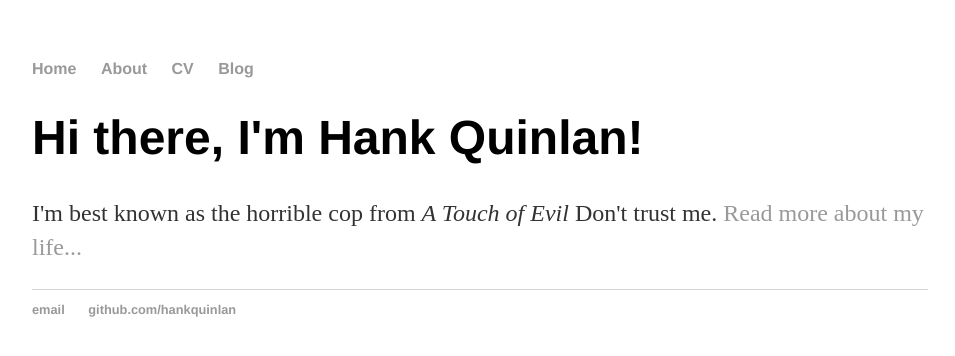
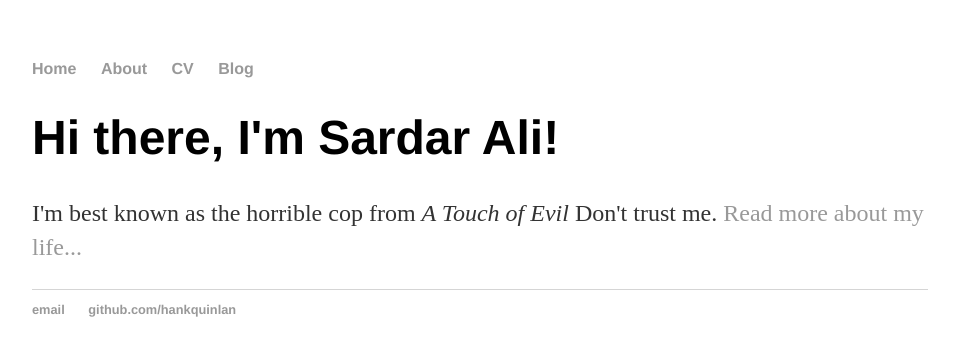
Before and after one commit to ali-arrow/ali.github.io, a plain HTML site: page index.html in a window 1280 px wide. Shown: the whole page, without its empty margins (160-1115 px from the left). Drawn offline with Linux system fonts and the light colour scheme.

Commit message:
Update index.html

```diff
--- a/index.html
+++ b/index.html
@@ -1,7 +1,7 @@
 <!DOCTYPE html>
 <html>
 	<head>
-		<title>Hank Quinlan, Horrible Cop</title>
+		<title>Sardar Ali</title>
 		<!-- link to main stylesheet -->
 		<link rel="stylesheet" type="text/css" href="/css/main.css">
 	</head>
@@ -16,7 +16,7 @@
 		</nav>
 		<div class="container">
     		<div class="blurb">
-        		<h1>Hi there, I'm Hank Quinlan!</h1>
+        		<h1>Hi there, I'm Sardar Ali!</h1>
 				<p>I'm best known as the horrible cop from <em>A Touch of Evil</em> Don't trust me. <a href="/about">Read more about my life...</a></p>
     		</div><!-- /.blurb -->
 		</div><!-- /.container -->
```
